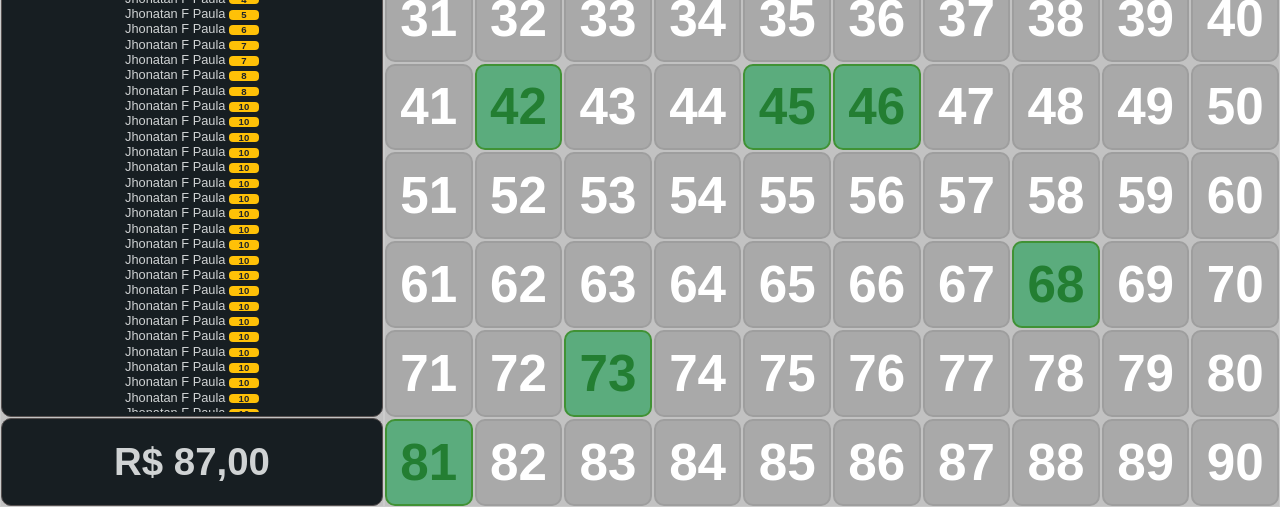
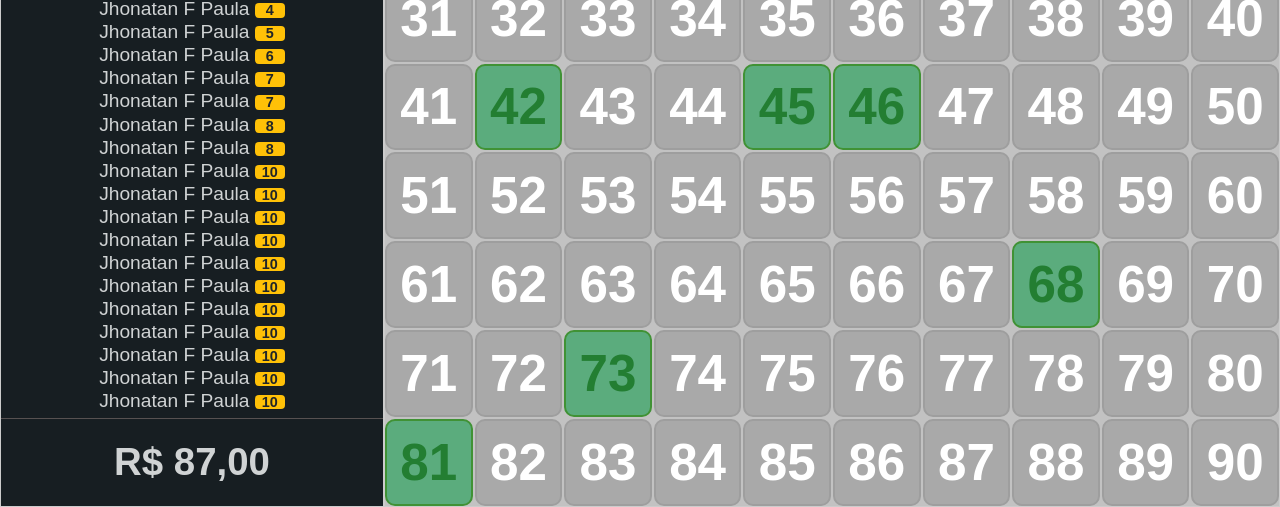
Before and after one commit to jhonatan1090/Bingo, a plain HTML site: page index.html in a window 1280 px wide. Shown: the part 293-800 px from the top of the page. Drawn offline with nearby package versions, Linux system fonts and the light colour scheme.

Commit message:
Alteração layout index

```diff
--- a/index.html
+++ b/index.html
@@ -45,7 +45,7 @@ html, body{
 
 .firstColumn{
     display: grid;
-    background: rgb(194, 194, 194);
+    background: #171E22;
     border: 1px solid #ccc;
     height: 100%;
     grid-template-columns: 100%;
@@ -57,16 +57,17 @@ html, body{
     position: relative;
     display: flex;
     background: #171E22;
-    border: 1px solid rgb(87, 81, 81);
-    border-radius: 10px;
+    /*border: 1px solid rgb(87, 81, 81);
+    border-radius: 10px;  */
     color: #FF7043;
-    font-size: 14vw;
+    font-size: 20vw;
     font-family: sans-serif;
     font-weight: bold;
     text-align: center;
     justify-content: center;
     align-items: center;
     grid-row: 1 / 4;
+    height: 33vh;
 }
 
 #config{
@@ -89,36 +90,38 @@ html, body{
 
 .rank{
     background: #171E22;
-    border: 1px solid rgb(87, 81, 81);
-    border-radius: 10px;
+    /*border: 1px solid rgb(87, 81, 81);
+    border-radius: 10px;*/
     grid-row: span 5;
+    height: 54.6vh;
+    overflow: hidden;
 }
 
-.rank ol {
+.rank .players{
     width: auto;
-    overflow: hidden;
+    overflow-y: scroll;
     height: 54.6vh;
 }
 
-.rank ol li{
+.rank .players p{
     text-align: center;
     padding: 3px 0;
     color: #D0D3D4;
-    font-size: 1vw;
+    font-size: 1.5vw;
     font-family: sans-serif;
     list-style-type: none;
     line-height: 1.2;
 }
 
-.rank ol li span{
+.rank .players p span{
     min-width: 30px;
 }
 
 .amount{
     display: flex;
     background: #171E22;
-    border: 1px solid rgb(87, 81, 81);
-    border-radius: 10px;
+    border-top: 1px solid rgb(87, 81, 81);
+    /*border-radius: 10px;*/
     grid-row: span 1;
     color: #D0D3D4;
     font-size: 3vw;
@@ -160,6 +163,21 @@ html, body{
     color: rgb(35, 126, 50);
 }
 
+.rank .players::-webkit-scrollbar {
+    width: 7px;
+}
+
+.rank .players::-webkit-scrollbar-thumb {
+    border-radius: 10px;
+    box-shadow: inset 0 0 6px rgba(0,0,0,.3);
+    background-color: #FF7043;
+    border: 1px solid #000;
+}
+
+button:active {
+   outline:none !important;
+}
+
 </style>
 
 <body>
@@ -172,58 +190,58 @@ html, body{
                 <button class="btn" id="pause"><i class="fas fa-pause"></i></button>
             </div>
             <div class="rank">
-                <ol>
-                    <li>Jhonatan F Paula <span class="badge badge-warning">3</span> </li>
-                    <li>Jhonatan F Paula <span class="badge badge-warning">4</span> </li>
-                    <li>Jhonatan F Paula <span class="badge badge-warning">5</span> </li>
-                    <li>Jhonatan F Paula <span class="badge badge-warning">6</span> </li>
-                    <li>Jhonatan F Paula <span class="badge badge-warning">7</span> </li>
-                    <li>Jhonatan F Paula <span class="badge badge-warning">7</span> </li>
-                    <li>Jhonatan F Paula <span class="badge badge-warning">8</span> </li>
-                    <li>Jhonatan F Paula <span class="badge badge-warning">8</span> </li>
-                    <li>Jhonatan F Paula <span class="badge badge-warning">10</span> </li>
-                    <li>Jhonatan F Paula <span class="badge badge-warning">10</span> </li>
-                    <li>Jhonatan F Paula <span class="badge badge-warning">10</span> </li>
-                    <li>Jhonatan F Paula <span class="badge badge-warning">10</span> </li>
-                    <li>Jhonatan F Paula <span class="badge badge-warning">10</span> </li>
-                    <li>Jhonatan F Paula <span class="badge badge-warning">10</span> </li>
-                    <li>Jhonatan F Paula <span class="badge badge-warning">10</span> </li>
-                    <li>Jhonatan F Paula <span class="badge badge-warning">10</span> </li>
-                    <li>Jhonatan F Paula <span class="badge badge-warning">10</span> </li>
-                    <li>Jhonatan F Paula <span class="badge badge-warning">10</span> </li>
-                    <li>Jhonatan F Paula <span class="badge badge-warning">10</span> </li>
-                    <li>Jhonatan F Paula <span class="badge badge-warning">10</span> </li>
-                    <li>Jhonatan F Paula <span class="badge badge-warning">10</span> </li>
-                    <li>Jhonatan F Paula <span class="badge badge-warning">10</span> </li>
-                    <li>Jhonatan F Paula <span class="badge badge-warning">10</span> </li>
-                    <li>Jhonatan F Paula <span class="badge badge-warning">10</span> </li>
-                    <li>Jhonatan F Paula <span class="badge badge-warning">10</span> </li>
-                    <li>Jhonatan F Paula <span class="badge badge-warning">10</span> </li>
-                    <li>Jhonatan F Paula <span class="badge badge-warning">10</span> </li>
-                    <li>Jhonatan F Paula <span class="badge badge-warning">10</span> </li>
-                    <li>Jhonatan F Paula <span class="badge badge-warning">10</span> </li>
-                    <li>Jhonatan F Paula <span class="badge badge-warning">10</span> </li>
-                    <li>Jhonatan F Paula <span class="badge badge-warning">10</span> </li>
-                    <li>Jhonatan F Paula <span class="badge badge-warning">10</span> </li>
-                    <li>Jhonatan F Paula <span class="badge badge-warning">10</span> </li>
-                    <li>Jhonatan F Paula <span class="badge badge-warning">10</span> </li>
-                    <li>Jhonatan F Paula <span class="badge badge-warning">10</span> </li>
-                    <li>Jhonatan F Paula <span class="badge badge-warning">10</span> </li>
-                    <li>Jhonatan F Paula <span class="badge badge-warning">10</span> </li>
-                    <li>Jhonatan F Paula <span class="badge badge-warning">10</span> </li>
-                    <li>Jhonatan F Paula <span class="badge badge-warning">10</span> </li>
-                    <li>Jhonatan F Paula <span class="badge badge-warning">10</span> </li>
-                    <li>Jhonatan F Paula <span class="badge badge-warning">10</span> </li>
-                    <li>Jhonatan F Paula <span class="badge badge-warning">10</span> </li>
-                    <li>Jhonatan F Paula <span class="badge badge-warning">10</span> </li>
-                    <li>Jhonatan F Paula <span class="badge badge-warning">10</span> </li>
-                    <li>Jhonatan F Paula <span class="badge badge-warning">10</span> </li>
-                    <li>Jhonatan F Paula <span class="badge badge-warning">10</span> </li>
-                    <li>Jhonatan F Paula <span class="badge badge-warning">10</span> </li>
-                    <li>Jhonatan F Paula <span class="badge badge-warning">10</span> </li>
-                    <li>Jhonatan F Paula <span class="badge badge-warning">10</span> </li>
-                    <li>Jhonatan F Paula <span class="badge badge-warning">10</span> </li>
-                </ol>
+                <div class="players">
+                    <p>Jhonatan F Paula <span class="badge badge-warning">3</span> </p>
+                    <p>Jhonatan F Paula <span class="badge badge-warning">4</span> </p>
+                    <p>Jhonatan F Paula <span class="badge badge-warning">5</span> </p>
+                    <p>Jhonatan F Paula <span class="badge badge-warning">6</span> </p>
+                    <p>Jhonatan F Paula <span class="badge badge-warning">7</span> </p>
+                    <p>Jhonatan F Paula <span class="badge badge-warning">7</span> </p>
+                    <p>Jhonatan F Paula <span class="badge badge-warning">8</span> </p>
+                    <p>Jhonatan F Paula <span class="badge badge-warning">8</span> </p>
+                    <p>Jhonatan F Paula <span class="badge badge-warning">10</span> </p>
+                    <p>Jhonatan F Paula <span class="badge badge-warning">10</span> </p>
+                    <p>Jhonatan F Paula <span class="badge badge-warning">10</span> </p>
+                    <p>Jhonatan F Paula <span class="badge badge-warning">10</span> </p>
+                    <p>Jhonatan F Paula <span class="badge badge-warning">10</span> </p>
+                    <p>Jhonatan F Paula <span class="badge badge-warning">10</span> </p>
+                    <p>Jhonatan F Paula <span class="badge badge-warning">10</span> </p>
+                    <p>Jhonatan F Paula <span class="badge badge-warning">10</span> </p>
+                    <p>Jhonatan F Paula <span class="badge badge-warning">10</span> </p>
+                    <p>Jhonatan F Paula <span class="badge badge-warning">10</span> </p>
+                    <p>Jhonatan F Paula <span class="badge badge-warning">10</span> </p>
+                    <p>Jhonatan F Paula <span class="badge badge-warning">10</span> </p>
+                    <p>Jhonatan F Paula <span class="badge badge-warning">10</span> </p>
+                    <p>Jhonatan F Paula <span class="badge badge-warning">10</span> </p>
+                    <p>Jhonatan F Paula <span class="badge badge-warning">10</span> </p>
+                    <p>Jhonatan F Paula <span class="badge badge-warning">10</span> </p>
+                    <p>Jhonatan F Paula <span class="badge badge-warning">10</span> </p>
+                    <p>Jhonatan F Paula <span class="badge badge-warning">10</span> </p>
+                    <p>Jhonatan F Paula <span class="badge badge-warning">10</span> </p>
+                    <p>Jhonatan F Paula <span class="badge badge-warning">10</span> </p>
+                    <p>Jhonatan F Paula <span class="badge badge-warning">10</span> </p>
+                    <p>Jhonatan F Paula <span class="badge badge-warning">10</span> </p>
+                    <p>Jhonatan F Paula <span class="badge badge-warning">10</span> </p>
+                    <p>Jhonatan F Paula <span class="badge badge-warning">10</span> </p>
+                    <p>Jhonatan F Paula <span class="badge badge-warning">10</span> </p>
+                    <p>Jhonatan F Paula <span class="badge badge-warning">10</span> </p>
+                    <p>Jhonatan F Paula <span class="badge badge-warning">10</span> </p>
+                    <p>Jhonatan F Paula <span class="badge badge-warning">10</span> </p>
+                    <p>Jhonatan F Paula <span class="badge badge-warning">10</span> </p>
+                    <p>Jhonatan F Paula <span class="badge badge-warning">10</span> </p>
+                    <p>Jhonatan F Paula <span class="badge badge-warning">10</span> </p>
+                    <p>Jhonatan F Paula <span class="badge badge-warning">10</span> </p>
+                    <p>Jhonatan F Paula <span class="badge badge-warning">10</span> </p>
+                    <p>Jhonatan F Paula <span class="badge badge-warning">10</span> </p>
+                    <p>Jhonatan F Paula <span class="badge badge-warning">10</span> </p>
+                    <p>Jhonatan F Paula <span class="badge badge-warning">10</span> </p>
+                    <p>Jhonatan F Paula <span class="badge badge-warning">10</span> </p>
+                    <p>Jhonatan F Paula <span class="badge badge-warning">10</span> </p>
+                    <p>Jhonatan F Paula <span class="badge badge-warning">10</span> </p>
+                    <p>Jhonatan F Paula <span class="badge badge-warning">10</span> </p>
+                    <p>Jhonatan F Paula <span class="badge badge-warning">10</span> </p>
+                    <p>Jhonatan F Paula <span class="badge badge-warning">10</span> </p>
+                </div>
             </div>
             <div class="amount">R$ 87,00</div>
         </div>
@@ -324,7 +342,7 @@ html, body{
 </body>
 </html>
 
-<script src="https://code.jquery.com/jquery-3.5.1.slim.min.js" integrity="sha256-4+XzXVhsDmqanXGHaHvgh1gMQKX40OUvDEBTu8JcmNs=" crossorigin="anonymous"></script>
+<script src="https://cdnjs.cloudflare.com/ajax/libs/jquery/3.5.1/jquery.min.js"></script>
 
 <script>
 
@@ -333,7 +351,7 @@ $( "#config" ).click(function() {
 
     if(color == "rgb(255, 255, 255)"){
         $( ".menu" ).show();
-        $( "#config" ).css("background-color", "#BDBDBD");
+        $( "#config" ).css("background-color", "#7C7C7C");
     }else{
         $( ".menu" ).hide();
         $( "#config" ).css("background-color", "#fff");
@@ -345,7 +363,7 @@ $( "#pause" ).click(function() {
     var color = $( this ).css( "background-color" );
 
     if(color == "rgb(255, 255, 255)"){
-        $( "#pause" ).css("background-color", "#BDBDBD");
+        $( "#pause" ).css("background-color", "#7C7C7C");
     }else{
         $( "#pause" ).css("background-color", "#fff");
     }
```
